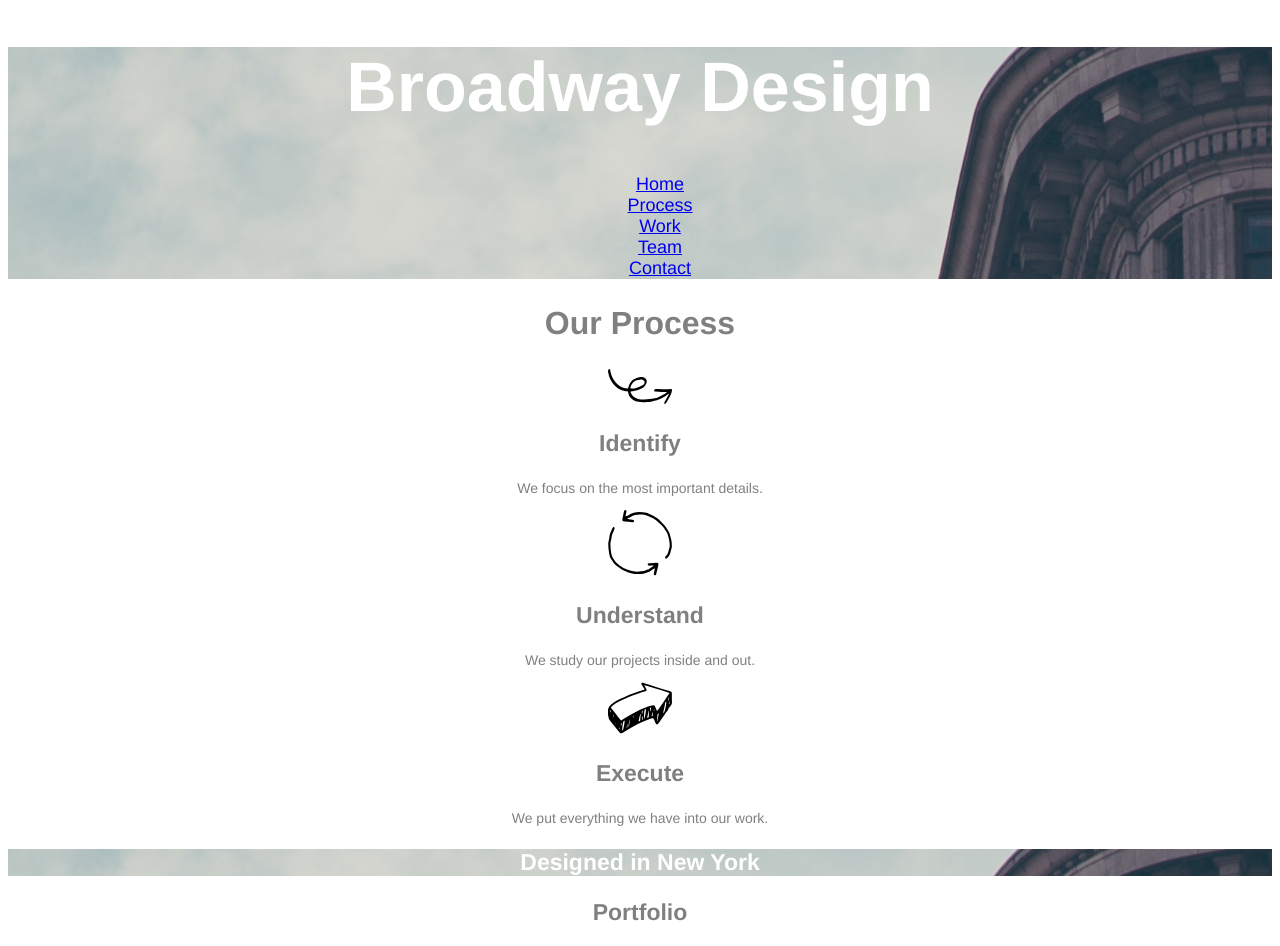
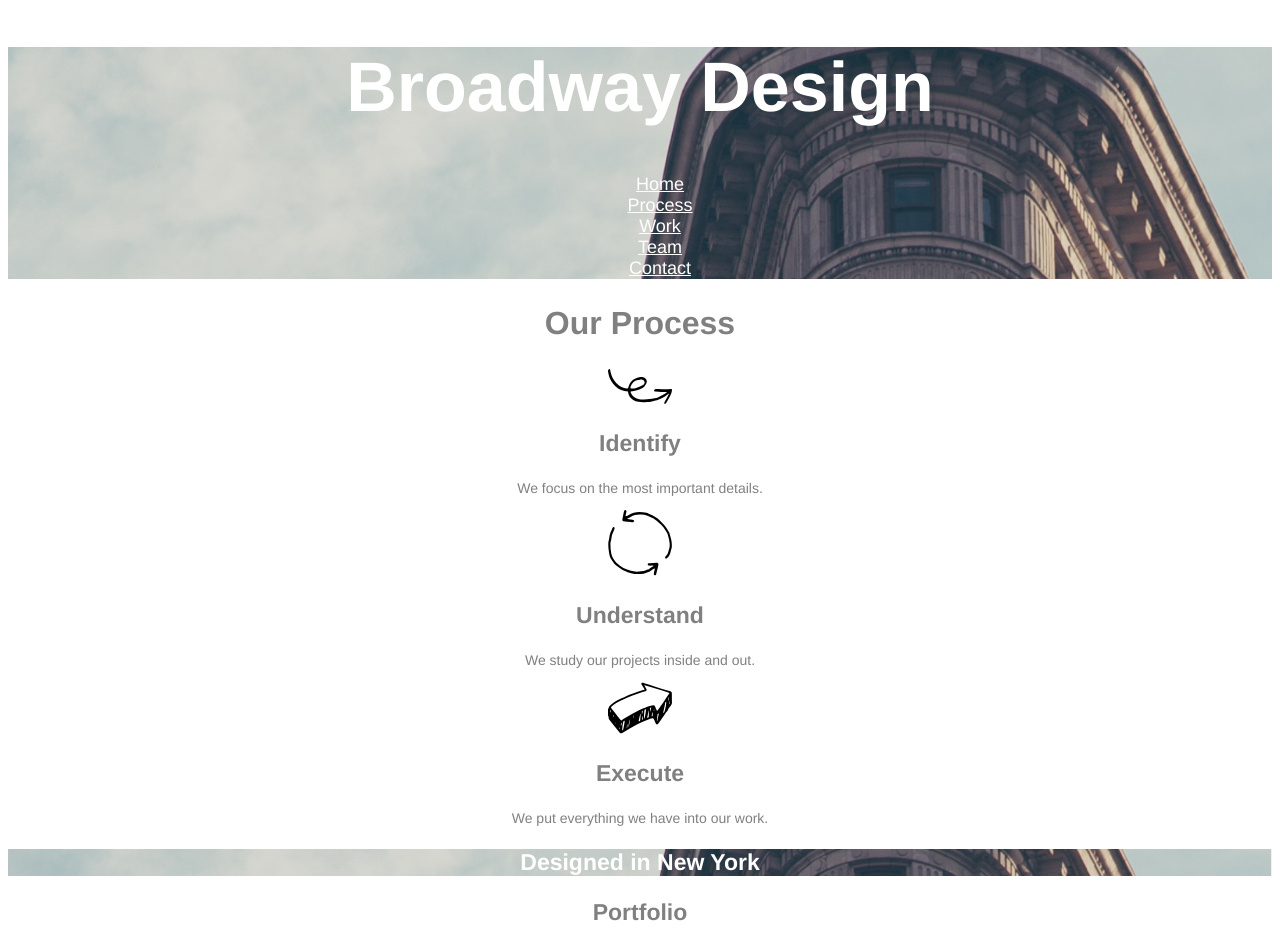
Before and after one commit to smitty1011/Broadway, a plain HTML site: page index.html in a window 1280 px wide. Shown: the top 946 px of the page. Drawn offline with Linux system fonts and the light colour scheme.

Commit message:
Final changes

```diff
--- a/index.html
+++ b/index.html
@@ -54,7 +54,7 @@
 
   <div class="design">
 
-    <h3>Designed in New York</h3>
+    <h3 id="about">Designed in New York</h3>
 
   </div>
 
--- a/resources/css/style.css
+++ b/resources/css/style.css
@@ -19,17 +19,21 @@ ul {
   list-style: none;
 }
 
+a {
+  color: white;
+  font-size: 18px;
+}
+
 .header {
   background-image: url(../images/the-flatiron-building.png);
+  background-position: center;
+  background-size: cover;
 }
 
 .design {
   background-image: url(../images/the-flatiron-building.png);
-}
-
-.navigation li {
-  font-size: 18px;
-  color: white;
+  background-position: center;
+  background-size: cover;
 }
 
 .icons h2 {
```
